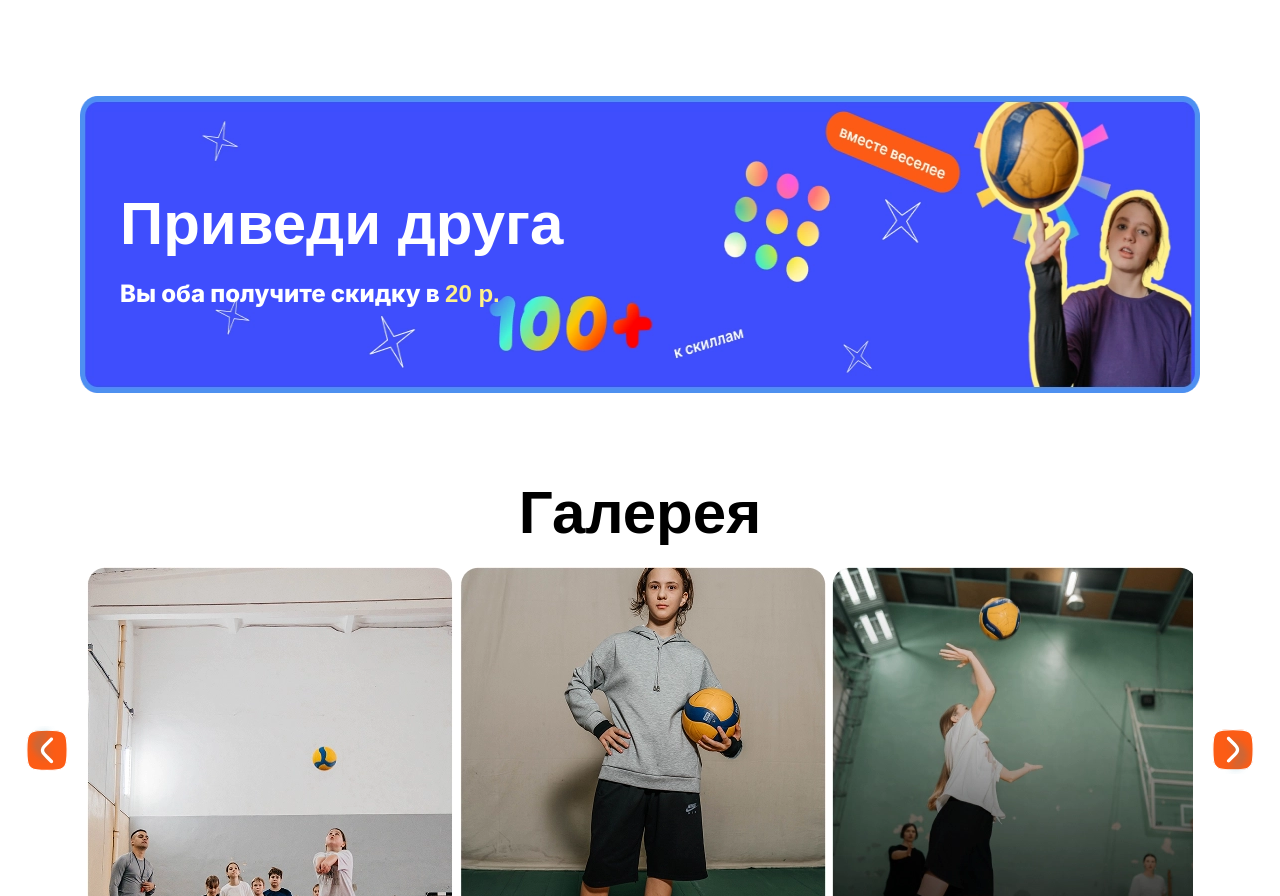
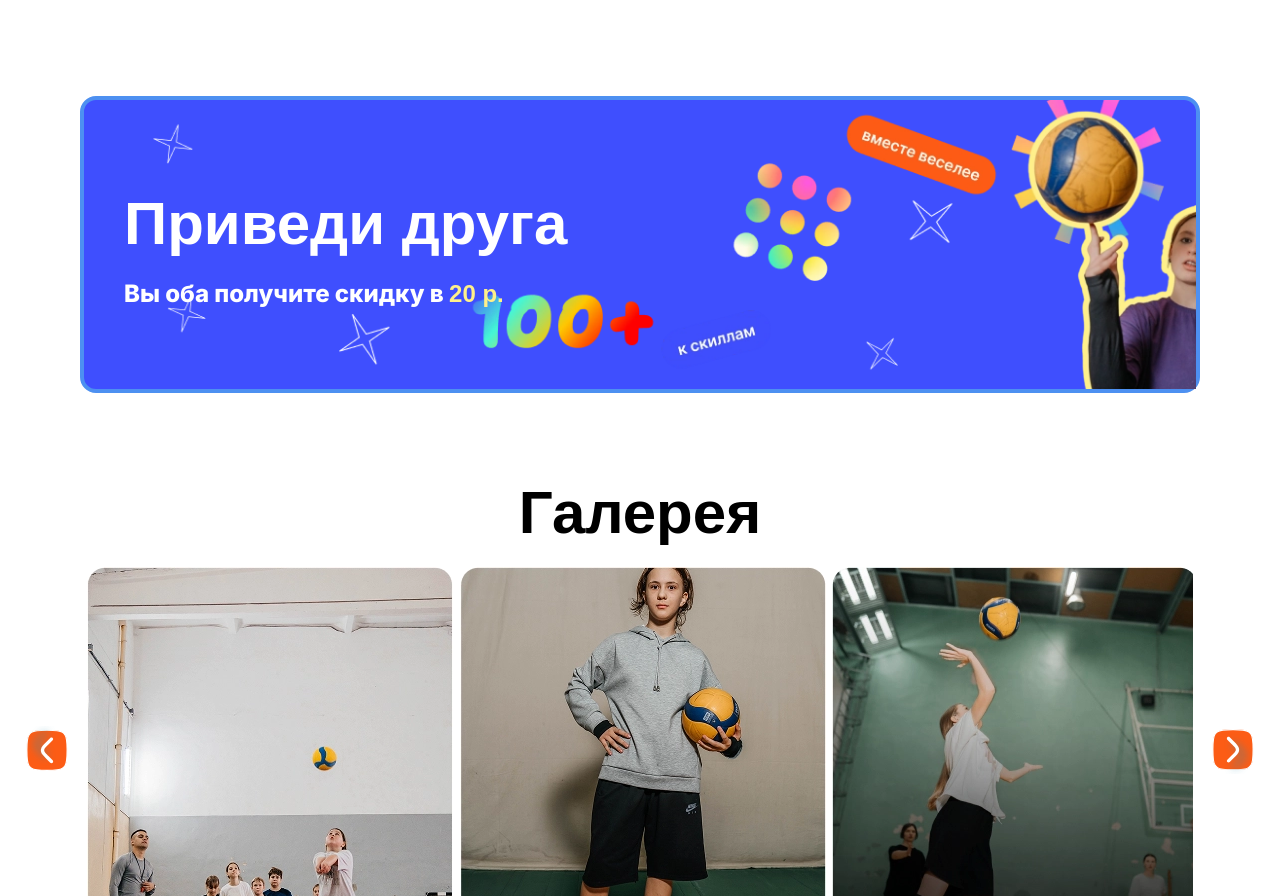
Before and after one commit to evgeniyworkbel/like-volley, a Next.js app: page / in a window 1280 px wide. Shown: the part 3571-4467 px from the top of the page. Built offline with nearby package versions, Linux system fonts and the light colour scheme; a web font is replaced by a local one.

Commit message:
fix(widgets): change-banners

```diff
--- a/src/widgets/banner/ui/banner.tsx
+++ b/src/widgets/banner/ui/banner.tsx
@@ -4,8 +4,8 @@ import Image from "next/image";
 export function Banner() {
   return (
     <section className="flex justify-center px-5 py-[50px] xl:px-20">
-      <div className="relative flex h-121 w-full justify-center pt-4 xl:h-[297px] xl:items-center xl:justify-start">
-        <div className="z-10 flex flex-col items-center gap-6 font-extrabold text-white xl:items-start xl:pl-10">
+      <div className="relative aspect-[320/484] w-full rounded-2xl border-4 border-[oklch(0.6559_0.1604_257.81)] bg-accent-blue xl:aspect-[1280/297] xl:h-[297px]">
+        <div className="z-10 flex flex-col items-center gap-6 pt-4 font-extrabold text-white xl:absolute xl:top-1/2 xl:left-10 xl:translate-y-[-50%] xl:items-start">
           <Title className="text-4xl text-inherit">Приведи друга</Title>
           <h3 className="text-[15px] xl:text-2xl">
             Вы оба получите скидку в&nbsp;
@@ -13,13 +13,13 @@ export function Banner() {
           </h3>
         </div>
         <Image
-          className="hidden xl:block"
+          className="hidden object-cover xl:block"
           src="/banner/promo-desktop.webp"
           fill
-          alt="Баннер синего цвета с декоративными иконками и слева надпись 'приведи друга'"
+          alt="Баннер синего цвета с декоративными иконками и сверху надпись 'приведи друга'"
         />
         <Image
-          className="absolute top-0 left-0 object-contain xl:hidden"
+          className="object-cover xl:hidden"
           src="/banner/promo-mobile.webp"
           fill
           quality={100}
```
Also changed, not shown: public/banner/promo-desktop.webp, public/banner/promo-mobile.webp.
